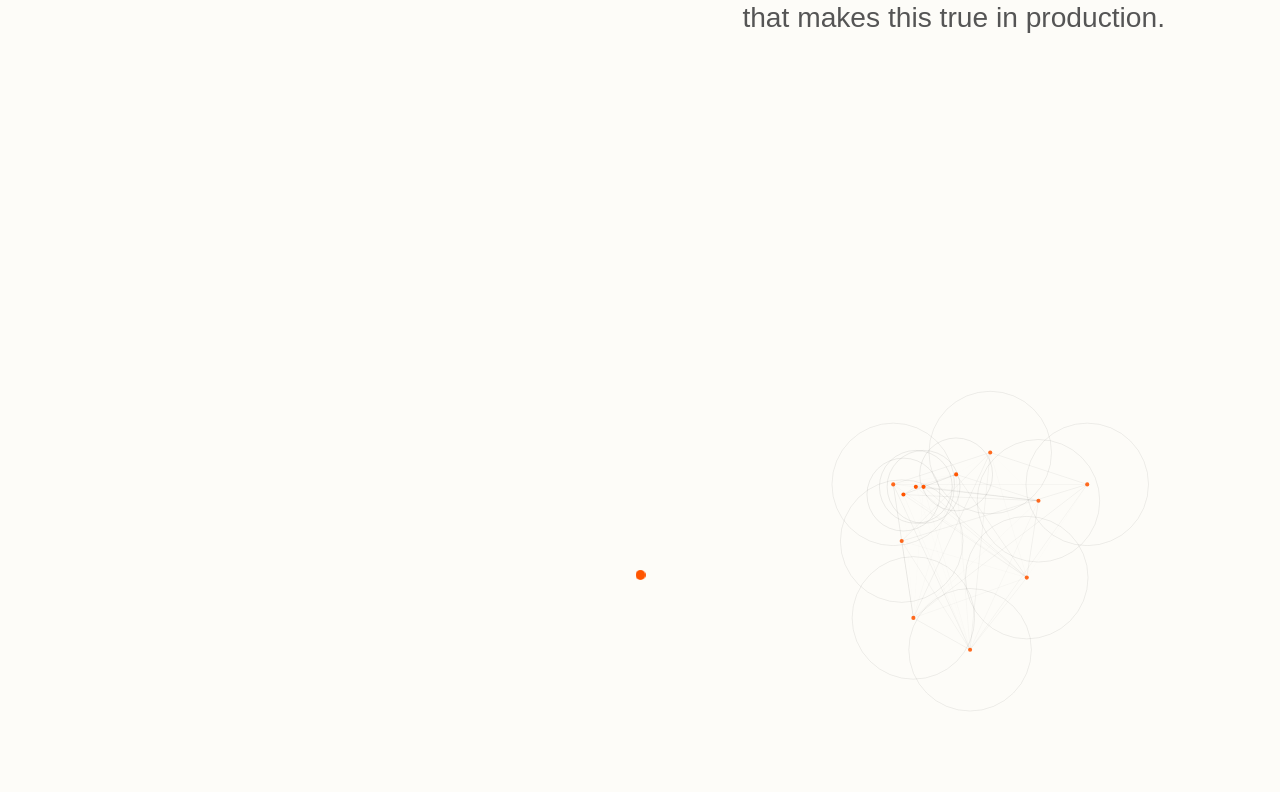
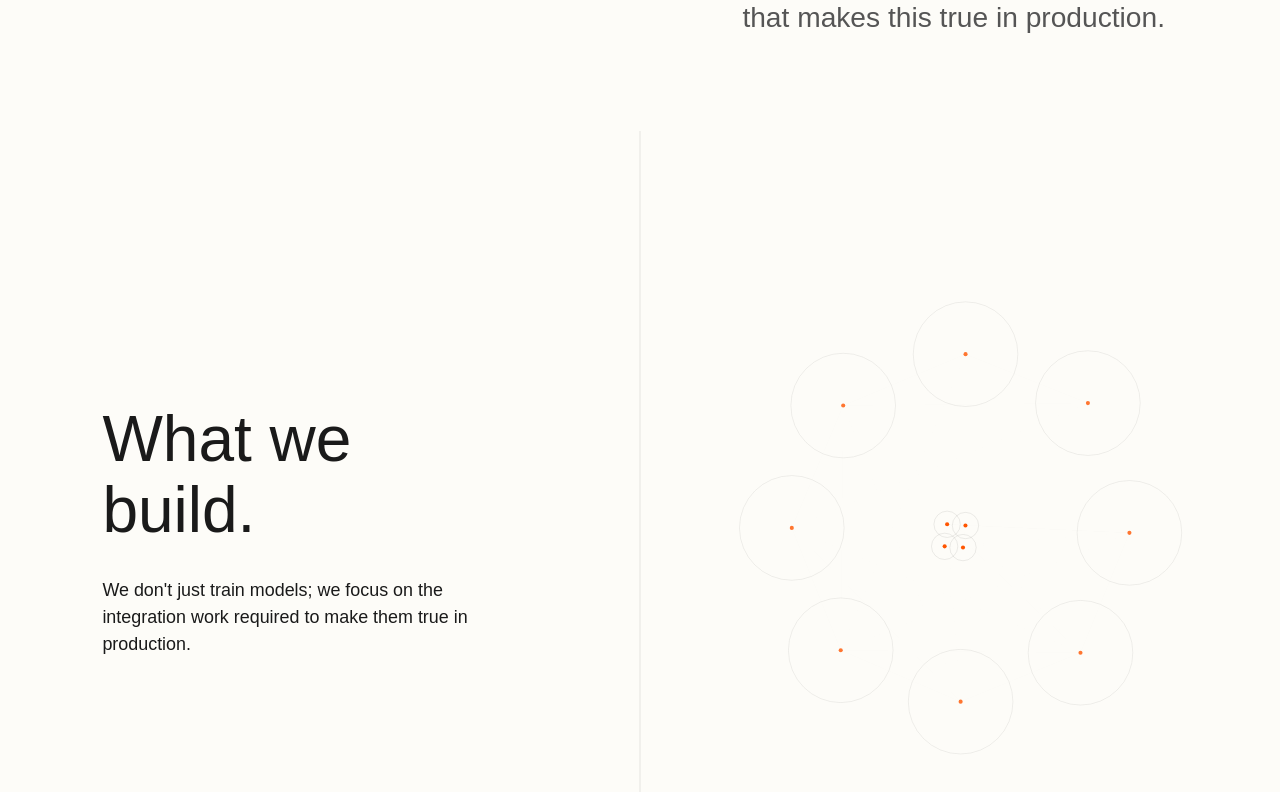
Before and after one commit to pendulum-ai/Pagenineteen2, a React (Vite) app: page / in a window 1280 px wide. Shown: the part 1688-2480 px from the top of the page. Built offline with nearby package versions, Linux system fonts and the light colour scheme; a web font is replaced by a local one.

Commit message:
Refactor ScrollSection to use scrollytelling layout

```diff
--- a/src/components/sections/ScrollSection.css
+++ b/src/components/sections/ScrollSection.css
@@ -1,166 +1,151 @@
 .scroll-section-container {
-  height: 500vh;
+  /* No fixed height, let content dictate it */
   position: relative;
   width: 100%;
 }
 
 .sticky-wrapper {
+  display: grid;
+  grid-template-columns: 1fr 1fr;
+  position: relative;
+  width: 100%;
+}
+
+/* --- Left Column: Text (Scrolly) --- */
+.scroll-content {
+  position: relative;
+  z-index: 10;
+  display: flex;
+  flex-direction: column;
+  padding-bottom: 20vh; /* Extra space at bottom */
+}
+
+.scroll-text-block {
+  /* Occupy full screen height to isolate each point */
+  min-height: 100vh;
+  display: flex;
+  flex-direction: column;
+  justify-content: center;
+  padding-left: var(--layout-padding-x);
+  padding-right: var(--space-md);
+  max-width: 550px;
+
+  /* Text styling */
+  color: var(--color-text);
+  opacity: 0.3; /* Default state: dimmed */
+  transition: opacity 0.5s ease;
+}
+
+/* Active state logic can be handled via JS viewport detection
+   OR we just let them remain visible.
+   Plan: Keep them visible but maybe dimmed when not in focus?
+   For now, let's keep them fully opaque for simplicity unless requested.
+   Update: Logic in Plan said "Natural flow", so standard opacity is fine.
+   Let's set default opacity to 1 for now to ensure visibility. */
+.scroll-text-block {
+  opacity: 1;
+}
+
+
+.scroll-text-block h3 {
+  font-size: var(--text-h2);
+  font-family: var(--font-main);
+  font-weight: 500;
+  margin-bottom: var(--space-sm);
+  line-height: 1.1;
+}
+
+.scroll-text-block p {
+  font-size: var(--text-h3); /* Slightly larger for readability */
+  color: var(--color-text-secondary);
+  line-height: 1.5;
+}
+
+/* Intro specific overrides */
+.scroll-text-block.intro-block p {
+  font-size: var(--text-body-lg);
+  color: var(--color-text);
+}
+.scroll-text-block.intro-block h3 {
+  font-size: var(--text-display);
+  margin-bottom: var(--space-md);
+}
+
+/* --- Right Column: Visual (Sticky) --- */
+.scroll-visual {
   position: sticky;
   top: 0;
   height: 100vh;
-  width: 100%;
-  overflow: hidden;
-  display: grid;
-  grid-template-columns: 1fr 1fr;
+  display: flex;
+  align-items: center;
+  justify-content: center;
+  z-index: 5;
 }
 
-.scroll-text-block {
-  position: absolute;
-  top: 50%;
-  left: var(--layout-padding-x);
-  transform: translateY(-50%);
-  max-width: 500px;
-  color: var(--color-text);
-  will-change: opacity, transform, filter;
-  z-index: 10;
-}
-
-.scroll-text-block h3 {
-  font-size: var(--text-h2);
-  font-family: var(--font-main); /* Ensure Serif if that's the design, or Sans */
-  font-weight: 500; /* Serif Display */
-  margin-bottom: var(--space-sm); /* Matches style of "What we build." in image */
-  line-height: 1.1;
-}
-
-/* Special styling for the Intro item in ScrollSection */
-.scroll-text-block.intro-block p {
-  font-size: var(--text-body-lg); /* Matches Hero description */
-  line-height: 1.3;
-  color: var(--color-text); /* Brighter/Main text color */
-}
-
-.scroll-text-block.intro-block h3 {
-  font-size: var(--text-display); /* Hero-like title size */
-  margin-bottom: var(--space-md);
-}
-
-.scroll-text-block p {
-  font-size: var(--text-h2); /* Matched to Header size per user request */
-  color: var(--color-text-secondary);
-  line-height: 1.4; /* Slightly tighter leading for larger text */
-}
-
-
+/* Line decoration logic (Optional, adapting from old layout) */
 .scroll-dot-container {
   position: absolute;
   left: 50%;
   top: 0;
   bottom: 0;
   width: 1px;
+  background: var(--color-border); /* Static line */
   transform: translateX(-50%);
-  pointer-events: none;
+  z-index: 1;
 }
 
-.scroll-dot {
-  position: absolute;
-  left: 50%;
-  top: 20%;
-  width: 10px;
-  height: 10px;
-  background-color: var(--color-accent);
-  border-radius: 50%;
-  transform: translate(-50%, -50%);
-}
-
-.scroll-content {
-  position: relative;
-  height: 100%;
-}
-
-.scroll-visual {
-  position: relative;
-  height: 100%;
-  display: flex;
-  align-items: center;
-  justify-content: center;
-}
-
-.diagram-caption {
-  font-size: var(--text-small);
-  opacity: 0.6;
-  margin-top: var(--space-sm);
-}
-
+/* Mobile Layout */
 @media (max-width: 768px) {
   .sticky-wrapper {
-    display: block; /* Remove grid, stick to layering */
+    display: block; /* Stack vertically */
   }
 
-  /* Hide the central line and orange dot on mobile */
   .scroll-dot-container {
     display: none;
   }
 
-  /*
-     Mobile Layout:
-     - Visual Area: Fixed at top (50% height)
-     - Content Area: Full screen, transparent, overlays visual
-  */
+  /* 1. Visual is Sticky at the Top */
   .scroll-visual {
-    display: flex; /* Restore display */
-    position: absolute;
+    position: sticky;
     top: 0;
-    left: 0;
     width: 100%;
-    height: 50vh;
-    z-index: 0;
-    padding-top: var(--header-height);
-    align-items: center; /* Center vertically in the top half */
-    justify-content: center; /* Center horizontally */
+    height: 50vh; /* Occupy top half */
+    z-index: 0;   /* Sit behind text */
+    background: transparent;
   }
 
-  /* Ensure illustration doesn't overflow or get too big */
   .scroll-visual svg {
-    max-height: 70vh; /* Increased from 55vh to give plenty of vertical room */
-    width: 100% !important;
-    max-width: none; /* Remove width cap on mobile */
-    height: auto;
-
-    /*
-       The SVG content (coordinates) sits in the middle 40-60% of the viewBox.
-       To make appearance "Big", we scale the whole vector graphic up.
-       transform-origin center ensures it grows from the middle.
-    */
-    transform: scale(1.6);
-    transform-origin: center center;
+    transform: scale(1.4); /* Make it pop */
+    max-height: 60vh;
   }
 
+  /* 2. Text Scrolls Over */
   .scroll-content {
-    position: absolute;
-    top: 0;
-    left: 0;
-    width: 100%;
-    height: 100%;
+    position: relative;
     z-index: 10;
-    pointer-events: none; /* Let touches pass if needed, though text needs selection? */
+    margin-top: -10vh; /* Slight overlap start */
+    padding-bottom: 10vh;
+    pointer-events: none; /* Let touches pass to background if needed, but text needs selection. Re-enable pointer events on blocks. */
   }
 
   .scroll-text-block {
-    font-size: var(--text-h2);
-    left: var(--space-md);
-    right: var(--space-md);
-    width: auto;
-    max-width: none;
-    text-align: left;
+    pointer-events: auto;
+    min-height: 80vh; /* Card height */
+    justify-content: flex-end; /* Align to bottom of the 'card' area */
+    padding-bottom: 10vh;      /* Push text up a bit */
+    padding-left: var(--space-md);
+    padding-right: var(--space-md);
 
-    /*
-       Mobile Placement:
-       Graphic is centered in top 50vh, but scaled up (extends to ~60vh).
-       We place text starting at 62vh to clear it safely.
-       Remove desktop vertical centering.
-    */
-    top: 62vh;
-    transform: translateY(0);
+    /* Visual separation styles for text against illustration */
+    /* Add a gradient fade to black at the bottom to make text readable?
+       Or just trust appropriate contrast?
+       Let's add a subtle text-shadow or backdrop logic if needed.
+       For "Ideal" feel: Cards look good. */
+  }
+
+  /* Make text blocks stand out over the illustration */
+  .scroll-text-block h3,
+  .scroll-text-block p {
+    text-shadow: 0 2px 10px rgba(0,0,0,0.5); /* Helps legibility over complex shapes */
   }
 }
--- a/src/components/sections/ScrollSection.jsx
+++ b/src/components/sections/ScrollSection.jsx
@@ -2,72 +2,26 @@ import React, { useRef } from 'react';
 import { motion, useScroll, useTransform, useSpring } from 'framer-motion';
 import './ScrollSection.css';
 import GeometricIllustration from '../illustrations/GeometricIllustration';
-
 import { FRAMES } from '../../data/scrollData';
 
-const ScrollTextBlock = ({ item, progress }) => {
-  const [start, end] = item.range;
-  const duration = end - start;
-
-  // "Stick" logic: Define a central plateau
-  // Item enters (20%), Holds (60%), Exits (20%)
-  const holdStart = start + duration * 0.20;
-  const holdEnd = end - duration * 0.20;
-
-  const fadeDuration = 0.025;
-
-  // Parallax Delay: Proportional to duration
-  const textDelay = duration * 0.15;
-
-  // Base Y values - Asymmetric
-  // "Unfolds from center" -> "Folds to center HIGHER"
-  const yStart = item.isIntro ? "10vh" : "5vh";
-  const yEnd = item.isIntro ? "-20vh" : "-15vh"; // User asked for "higher" exit
-
-  // --- TRANSFORMS ---
-
-  // 1. Vertical Movement (Y): SYNCHRONIZED
-  // Symmetric movement: Enters from +Y, Exits to -Y
-  const yMove = useTransform(
-    progress,
-    [start, holdStart, holdEnd, end],
-    [yStart, "0vh", "0vh", yEnd]
-  );
-
-  // 2. Opacity: ASYMMETRIC
-  // Exit Logic: Disappear LATER.
-  // The exit phase is from holdEnd to end.
-  // We want to keep it visible for most of the exit travel.
-  const exitDuration = end - holdEnd;
-  const fadeOutStart = holdEnd + exitDuration * 0.6; // Start fading out after 60% of exit travel
-
-  const opacityTitle = useTransform(
-    progress,
-    [start, start + fadeDuration, fadeOutStart, end],
-    [0, 1, 1, 0]
-  );
-
-  // Text: Fades in later, Fades out with Title
-  const opacityText = useTransform(
-    progress,
-    [start + textDelay, start + fadeDuration + textDelay, fadeOutStart, end],
-    [0, 1, 1, 0]
-  );
-
-  // Blur: Symmetric
-  const filter = useTransform(
-    progress,
-    [start, holdStart, holdEnd, holdEnd + fadeDuration],
-    ["blur(10px)", "blur(0px)", "blur(0px)", "blur(10px)"]
-  );
-
+const ScrollTextBlock = ({ item }) => {
   return (
     <div className={`scroll-text-block ${item.isIntro ? 'intro-block' : ''}`}>
-      <motion.h3 style={{ opacity: opacityTitle, y: yMove, filter }}>
+      <motion.h3
+        initial={{ opacity: 0, y: 20 }}
+        whileInView={{ opacity: 1, y: 0 }}
+        viewport={{ amount: 0.5, margin: "-10% 0px -10% 0px" }}
+        transition={{ duration: 0.6 }}
+      >
         {item.title}
       </motion.h3>
 
-      <motion.p style={{ opacity: opacityText, y: yMove, filter }}>
+      <motion.p
+        initial={{ opacity: 0, y: 20 }}
+        whileInView={{ opacity: 1, y: 0 }}
+        viewport={{ amount: 0.5, margin: "-10% 0px -10% 0px" }}
+        transition={{ duration: 0.6, delay: 0.1 }}
+      >
         {item.text}
       </motion.p>
     </div>
@@ -77,85 +31,54 @@ const ScrollTextBlock = ({ item, progress }) => {
 const ScrollSection = () => {
   const containerRef = useRef(null);
 
+  // Track scroll of the entire container to drive the illustration
   const { scrollYProgress } = useScroll({
     target: containerRef,
     offset: ["start start", "end end"]
   });
 
-  // STEPPED ANIMATION LOGIC - Synchronized with FRAMES (6 Items -> 6 Visual States)
-  const steppedProgress = useTransform(
-    scrollYProgress,
-    // Keyframes align with the center of each text block's visibility
-    [
-        0, 0.11,      // Intro (Singularity)
-        0.28,         // Tech 1 (Cube)
-        0.41,         // Tech 2 (Snail)
-        0.54,         // Tech 3 (Nucleus)
-        0.67,         // Tech 4 (Frames)
-        0.80,         // Tech 5 (Ring)
-        0.95, 1       // End
-    ],
-    // Output Values for GeometricIllustration (0, 0.16, 0.32, 0.48, 0.64, 0.80)
-    [
-        0, 0,         // Intro = Singularity (0)
-        0.16,         // Tech 1 = Cube
-        0.32,         // Tech 2 = Snail
-        0.48,         // Tech 3 = Nucleus
-        0.64,         // Tech 4 = Frames
-        0.80,         // Tech 5 = Ring
-        1, 1          // Allow to collapse to Singularity (1)
-    ]
-  );
-
-  // Smooth the stepped jumps
-  const smoothProgress = useSpring(steppedProgress, {
+  // Smooth the raw scroll progress for the animation
+  const smoothProgress = useSpring(scrollYProgress, {
     stiffness: 50,
     damping: 15,
     mass: 1,
     restDelta: 0.001
   });
 
-  // SMOOTH TEXT SCROLL
-  // TUNED PHYSICS: "Buttery Control"
-  // Stiffness 80 / Damping 25 (Softer)
-  // Returning to softer physics to round off the sharp corners of the snap animation.
-  const smoothTextProgress = useSpring(scrollYProgress, {
-    stiffness: 80,
-    damping: 25,
-    restDelta: 0.001
-  });
+  // Calculate stepped frames for the illustration based on scroll progress
+  // Since we have N frames spread over the height, we can map 0-1 to the frames.
+  const animatedProgress = useTransform(
+    smoothProgress,
+    // Input: Evenly spaced intervals for each text block
+    [0, 0.2, 0.4, 0.6, 0.8, 1],
+    // Output: Matches the states in GeometricIllustration
+    // 0: Singularity
+    // 0.16: Square
+    // 0.32: Snail
+    // 0.48: Nucleus
+    // 0.64: Frames
+    // 0.80: Ring/Isometric
+    [0, 0.16, 0.32, 0.48, 0.64, 0.85]
+  );
 
   return (
     <div ref={containerRef} className="scroll-section-container">
-      <div className="sticky-wrapper split-layout">
+      <div className="sticky-wrapper">
 
-        <motion.div
-            className="scroll-dot-container"
-            style={{
-                opacity: useTransform(scrollYProgress, [0.95, 1], [1, 0])
-            }}
-        >
-           <motion.div
-             className="dot scroll-dot"
-             style={{
-               top: useTransform(smoothTextProgress, [0, 1], ["20%", "80%"]) // Also smooth the dot
-             }}
-           />
-        </motion.div>
-
-        <div className="content-area scroll-content">
+        {/* Left Column: Text (Scrolls naturally) */}
+        <div className="scroll-content">
            {FRAMES.map((item, index) => (
-             <ScrollTextBlock
-               key={index}
-               item={item}
-               progress={smoothTextProgress} // Use smooth progress for text
-             />
+             <ScrollTextBlock key={index} item={item} />
            ))}
         </div>
 
+        {/* Right Column: Visual (Sticky) */}
         <div className="visual-area scroll-visual">
-           <GeometricIllustration scrollYProgress={smoothProgress} />
+           <GeometricIllustration scrollYProgress={animatedProgress} />
         </div>
+
+        {/* Decorative Line (Desktop only) */}
+        <div className="scroll-dot-container" />
 
       </div>
     </div>
```
